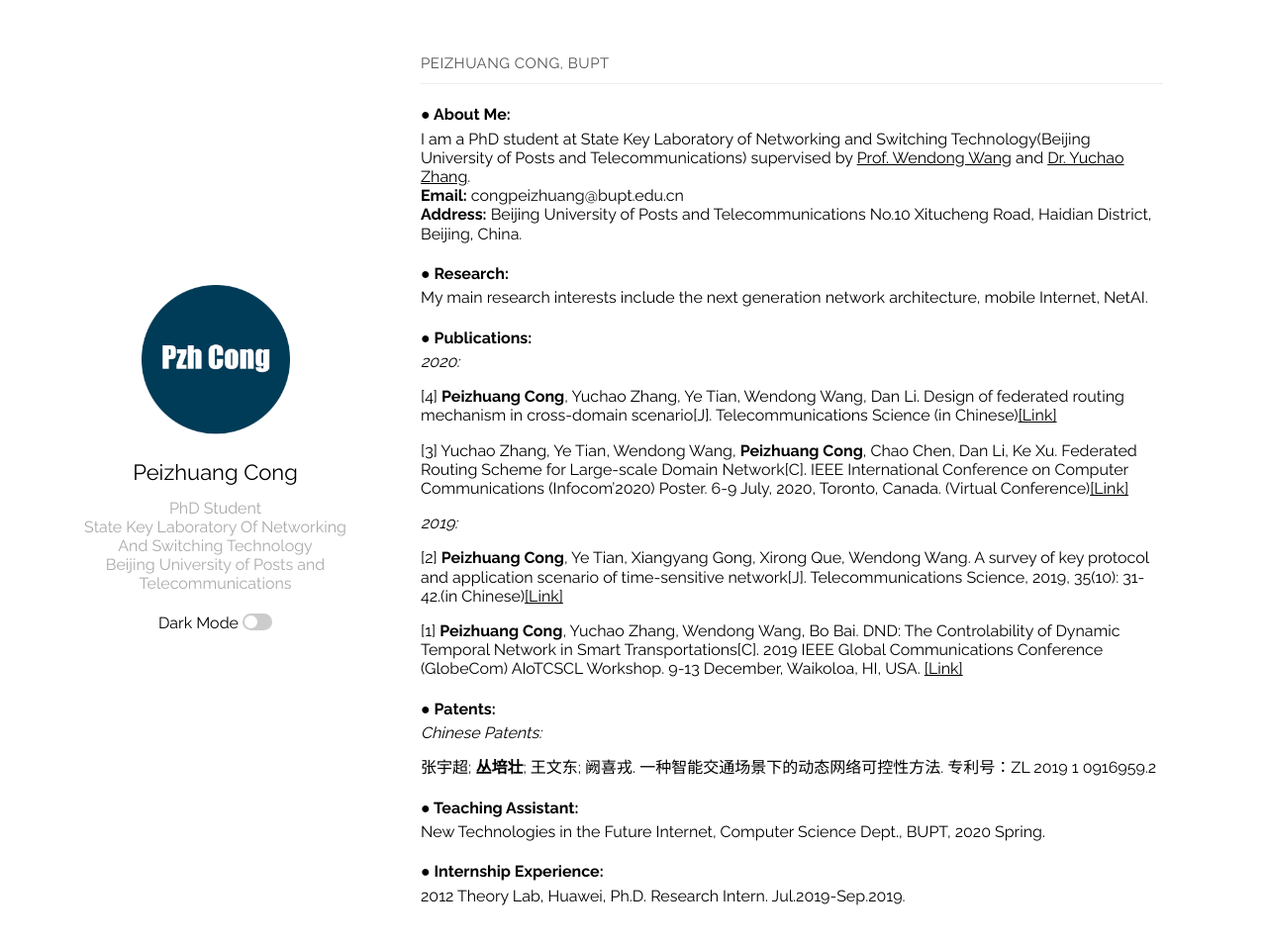
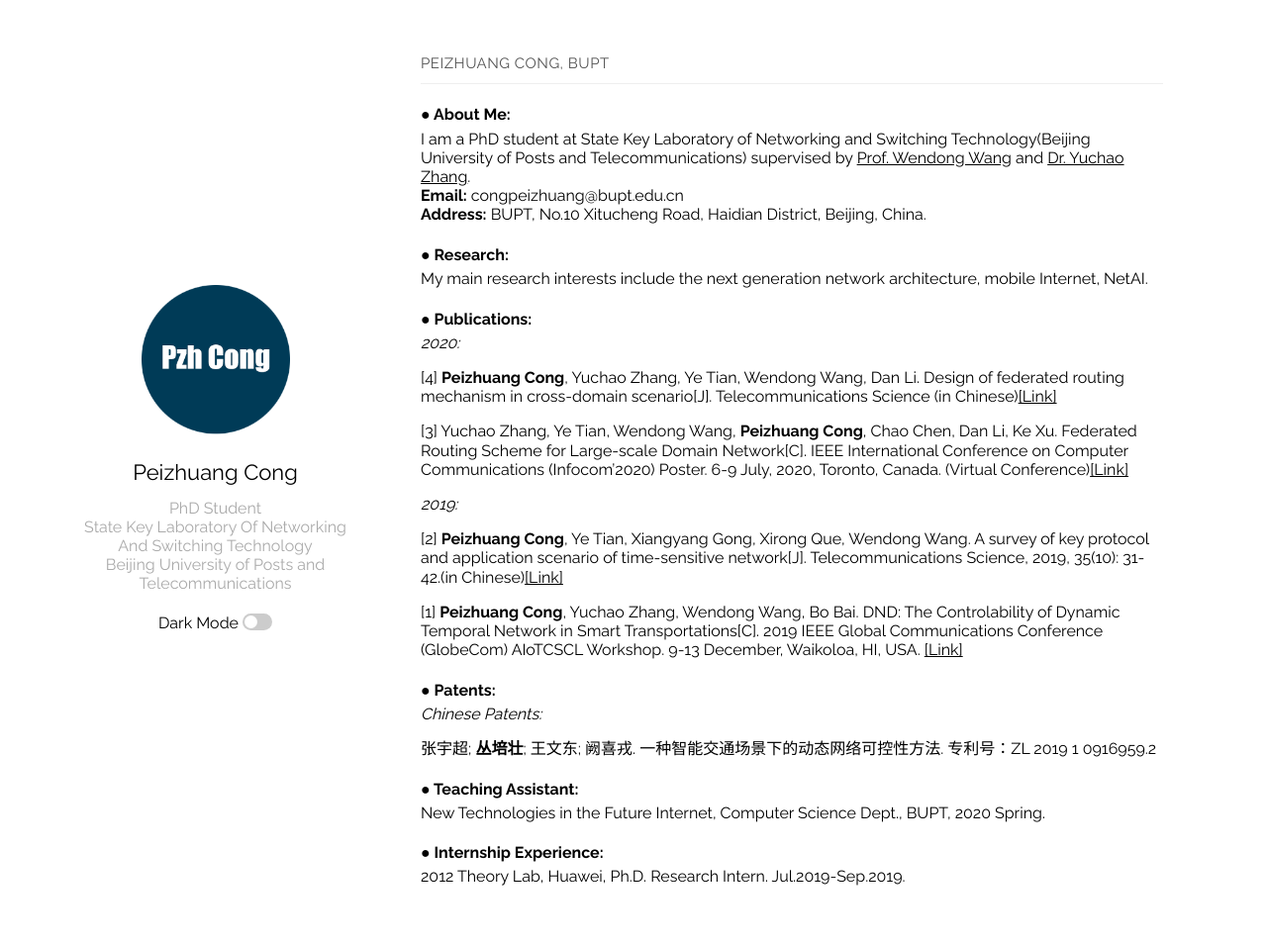
Before and after one commit to congpeizhuang/congpeizhuang.github.io, a Jekyll site: the page built from index.md, in a window 1280 px wide and 960 px high. Shown: the top 954 px of the window at 99% size. Built offline with Jekyll 4.4.1, drawn with Linux system fonts in a browser that asks for light colours.

Commit message:
Update index.md

```diff
--- a/index.md
+++ b/index.md
@@ -4,7 +4,7 @@ layout: home
 #### ● About Me:
 I am a PhD student at State Key Laboratory of Networking and Switching Technology(Beijing University of Posts and Telecommunications) supervised by [Prof. Wendong Wang](https://int.bupt.edu.cn/content/content.php?p=6_16_116) and [Dr. Yuchao Zhang](http://yuchaozhang.weebly.com/).
 **Email:** congpeizhuang@bupt.edu.cn
-**Address:** Beijing University of Posts and Telecommunications No.10 Xitucheng Road, Haidian District, Beijing, China.
+**Address:** BUPT, No.10 Xitucheng Road, Haidian District, Beijing, China.
 
 #### ● Research:
 My main research interests include the next generation network architecture, mobile Internet, NetAI.
```
